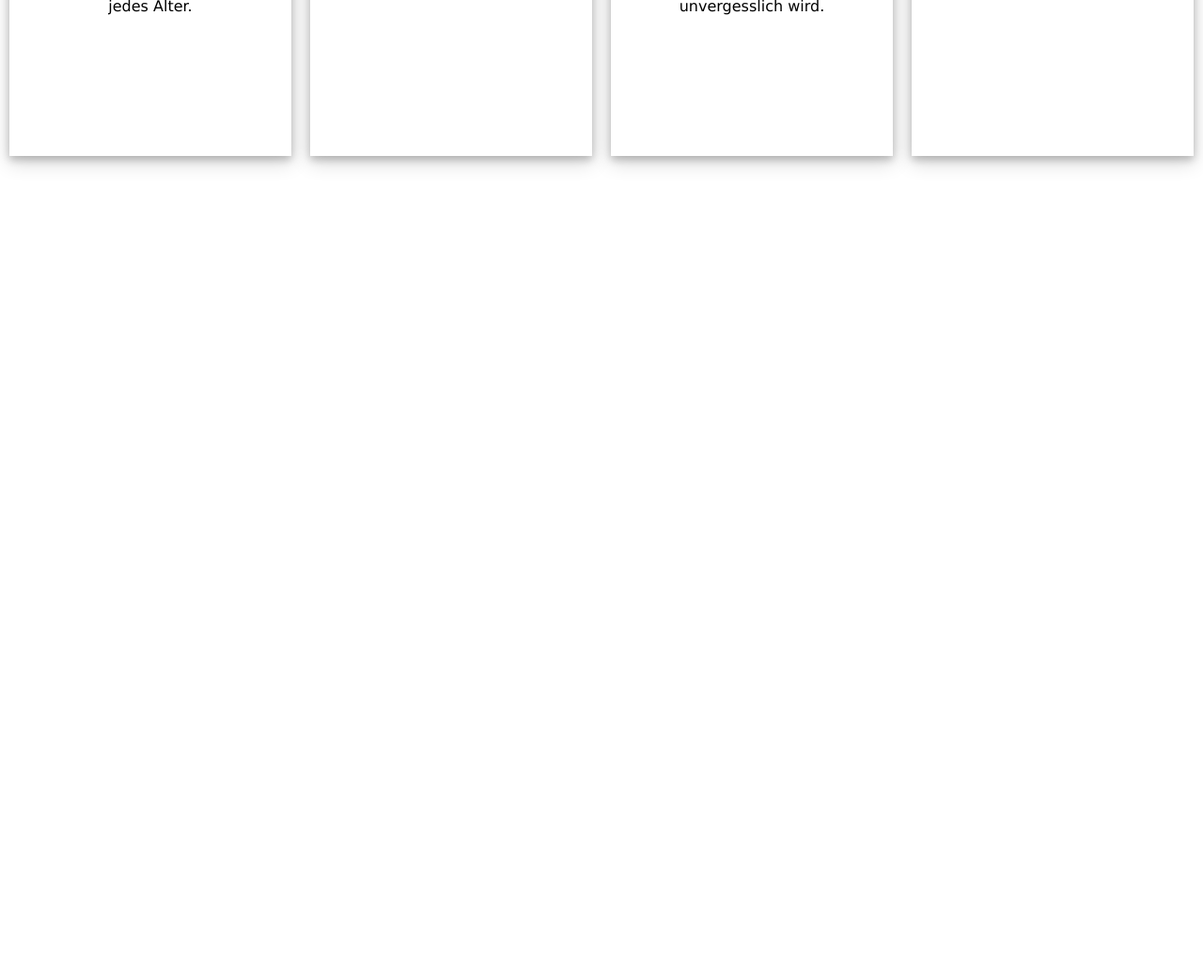
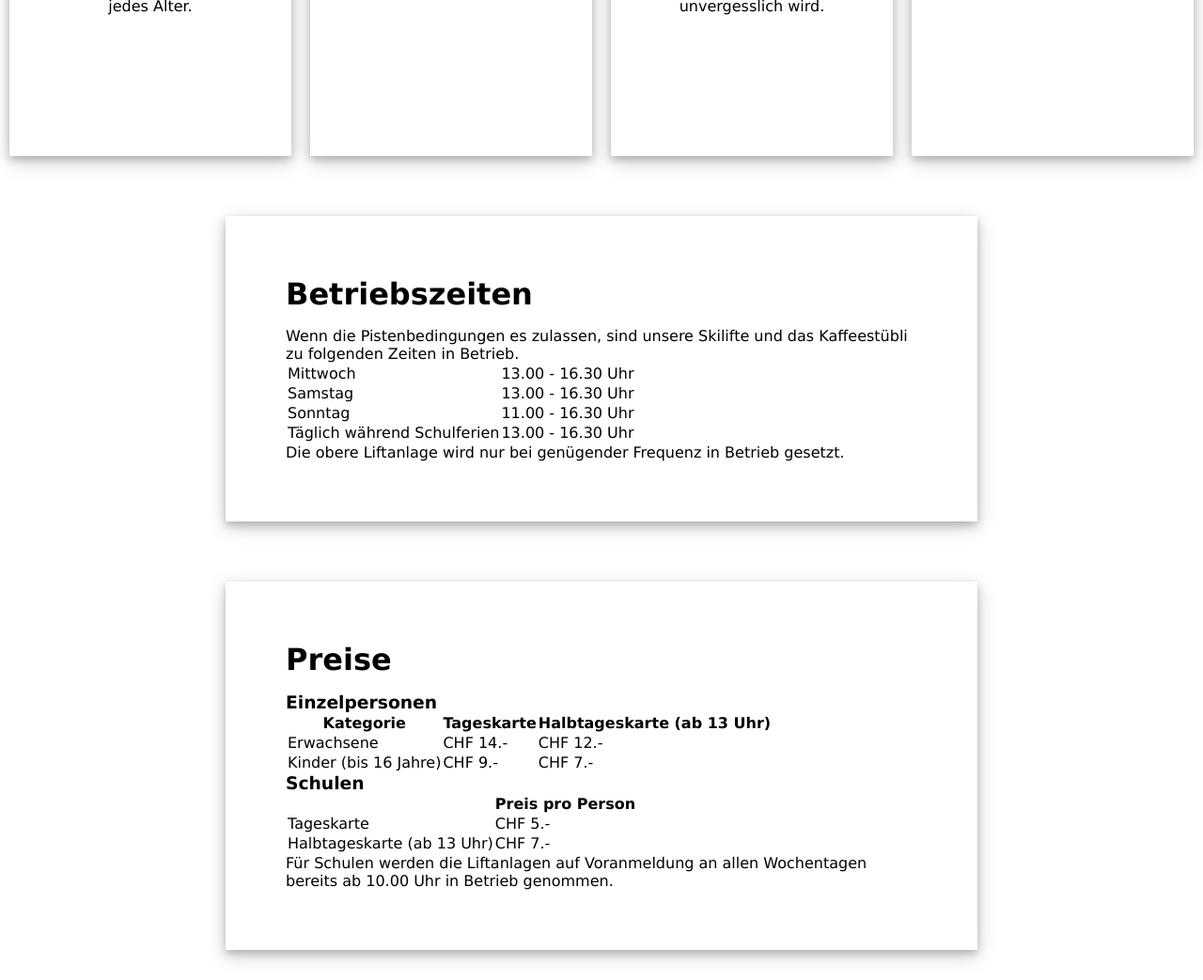
Before and after one commit to R4ffi/r4ffi.github.io, a plain HTML site: page index.html in a window 1280 px wide. Shown: the part 1044-2087 px from the top of the page at 94% size. Before the commit the page ends 1242 px from the top, so only its background shows below. Drawn offline with Linux system fonts and the light colour scheme; a web font is replaced by a local one.

Commit message:
Add prices and hours

```diff
--- a/index.html
+++ b/index.html
@@ -25,9 +25,9 @@
             <label for="nav-toggle-input">☰</label>
             <ul>
                 <li><a href="#">Home</a></li>
-                <li><a href="#Betriebszeiten">Betriebszeiten</a></li>
-                <li><a href="#Preise">Preise</a></li>
-                <li><a href="#Anreise">Anreise</a></li>
+                <li><a href="#betriebszeiten">Betriebszeiten</a></li>
+                <li><a href="#preise">Preise</a></li>
+                <li><a href="#anreise">Anreise</a></li>
             </ul>
         </div>
     </nav>
@@ -108,6 +108,90 @@
 
 
         </section>
+        <section>
+            <h2 class="invisible">Betriebszeiten und Preise</h2>
+            <article id="betriebszeiten">
+                <header>
+                    <h2>Betriebszeiten</h2>
+                    <p>
+                        Wenn die Pistenbedingungen es zulassen, sind unsere Skilifte und das Kaffeestübli zu folgenden
+                        Zeiten in Betrieb.
+                    </p>
+                </header>
+                <table>
+                    <tbody>
+                        <tr>
+                            <td>Mittwoch</td>
+                            <td>13.00 - 16.30 Uhr</td>
+                        </tr>
+                        <tr>
+                            <td>Samstag</td>
+                            <td>13.00 - 16.30 Uhr</td>
+                        </tr>
+                        <tr>
+                            <td>Sonntag</td>
+                            <td>11.00 - 16.30 Uhr</td>
+                        </tr>
+                        <tr>
+                            <td>Täglich während Schulferien</td>
+                            <td>13.00 - 16.30 Uhr</td>
+                        </tr>
+                    </tbody>
+                </table>
+                <p>
+                    Die obere Liftanlage wird nur bei genügender Frequenz in Betrieb gesetzt.
+                </p>
+            </article>
+
+            <article id="preise">
+                <header>
+                    <h2>Preise</h2>
+                </header>
+                <h3>Einzelpersonen</h3>
+                <table>
+                    <thead>
+                        <tr>
+                            <th>Kategorie</th>
+                            <th>Tageskarte</th>
+                            <th>Halbtageskarte (ab 13 Uhr)</th>
+                        </tr>
+                    </thead>
+                    <tbody>
+                        <tr>
+                            <td>Erwachsene</td>
+                            <td>CHF 14.-</td>
+                            <td>CHF 12.-</td>
+                        </tr>
+                        <tr>
+                            <td>Kinder (bis 16 Jahre)</td>
+                            <td>CHF 9.-</td>
+                            <td>CHF 7.-</td>
+                        </tr>
+                    </tbody>
+                </table>
+                <h3>Schulen</h3>
+                <table>
+                    <thead>
+                        <tr>
+                            <th></th>
+                            <th>Preis pro Person</th>
+                        </tr>
+                    </thead>
+                    <tbody>
+                        <tr>
+                            <td>Tageskarte</td>
+                            <td>CHF 5.-</td>
+                        </tr>
+                        <tr>
+                            <td>Halbtageskarte (ab 13 Uhr)</td>
+                            <td>CHF 7.-</td>
+                        </tr>
+                    </tbody>
+                </table>
+                <p>Für Schulen werden die Liftanlagen auf Voranmeldung an allen Wochentagen bereits ab 10.00 Uhr in
+                    Betrieb genommen.</p>
+            </article>
+        </section>
     </main>
 
     <footer>
```
